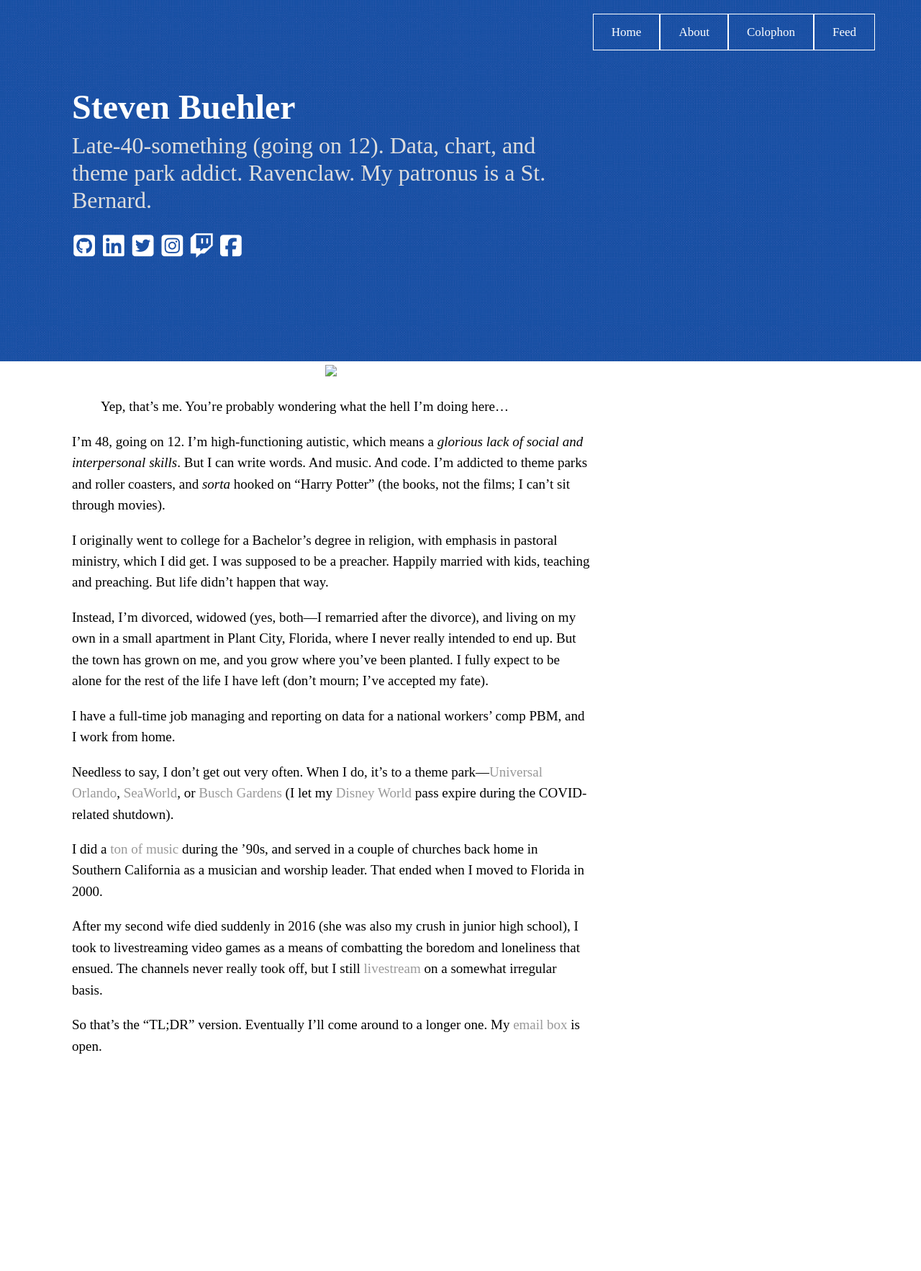
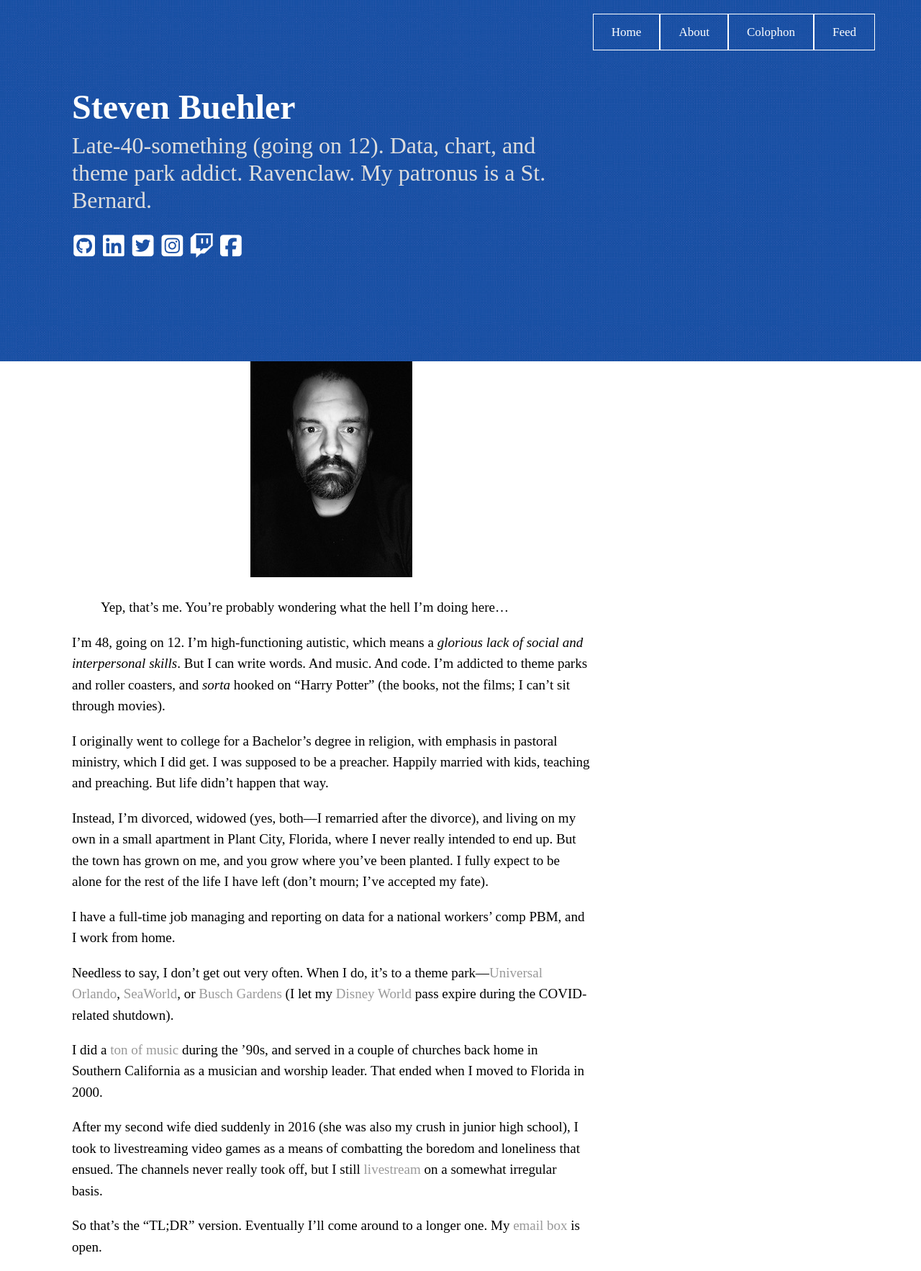
Before and after one commit to stevenbuehler/stevenbuehler.github.io, a Jekyll site: the page built from about.md, in a window 1280 px wide. Shown: the whole page at 72% size. Built offline with Jekyll 4.4.1, drawn with Linux system fonts in a browser that asks for light colours; nearby versions of some CDN libraries; some web fonts are replaced; before the commit the page ends 1487 px from its top, so only the background shows below that.

Commit message:
image repair.

```diff
--- a/about.md
+++ b/about.md
@@ -5,7 +5,7 @@ author: Steven Buehler
 date: 2020-10-07T18:34:00-04:00
 ---
 
-<div style="text-align: center"><img src="images/portrait.jpg"></div>
+<div style="text-align: center"><img src="/images/portrait.jpg"></div>
 
 > Yep, that's me. You're probably wondering what the hell I'm doing here&hellip;
 
```
